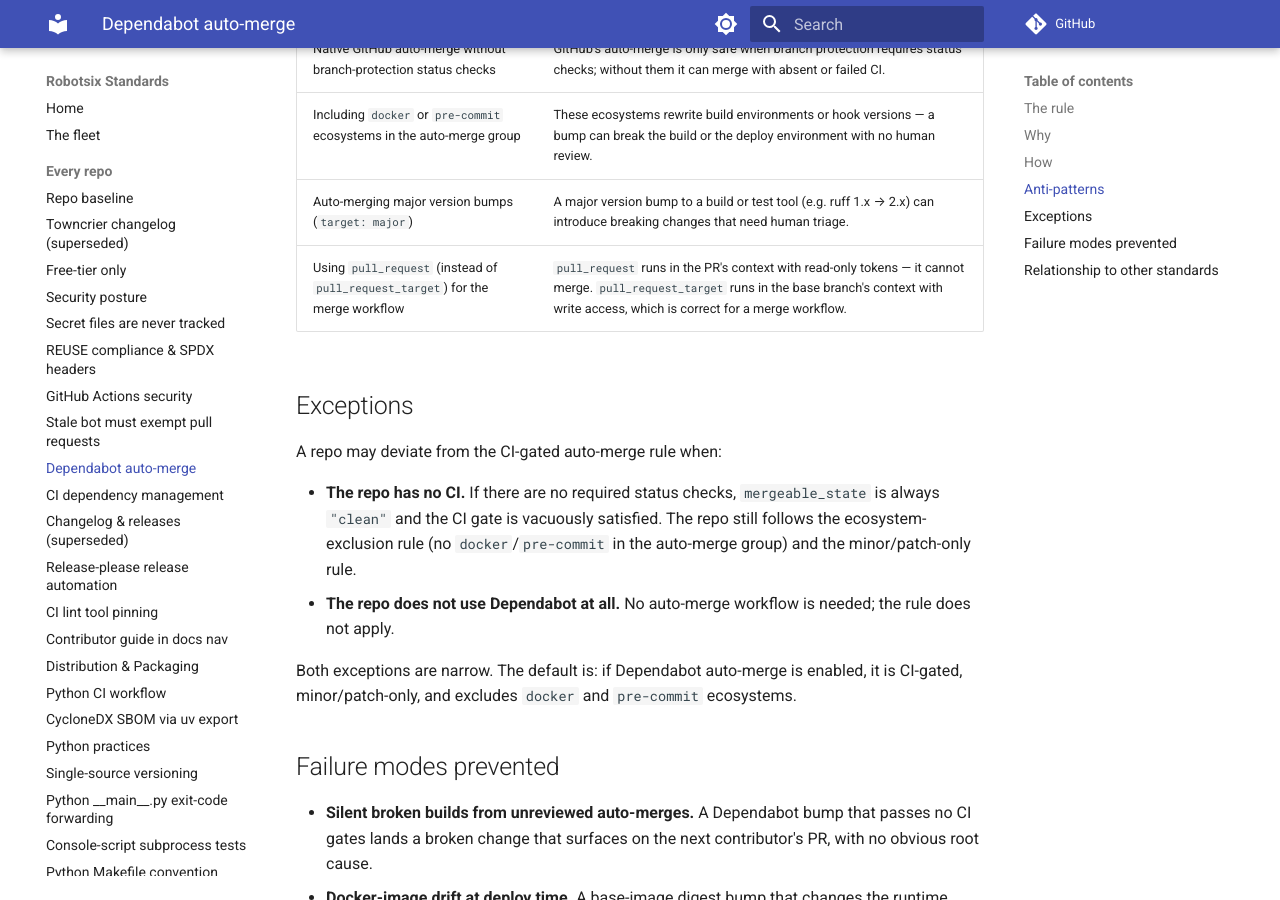
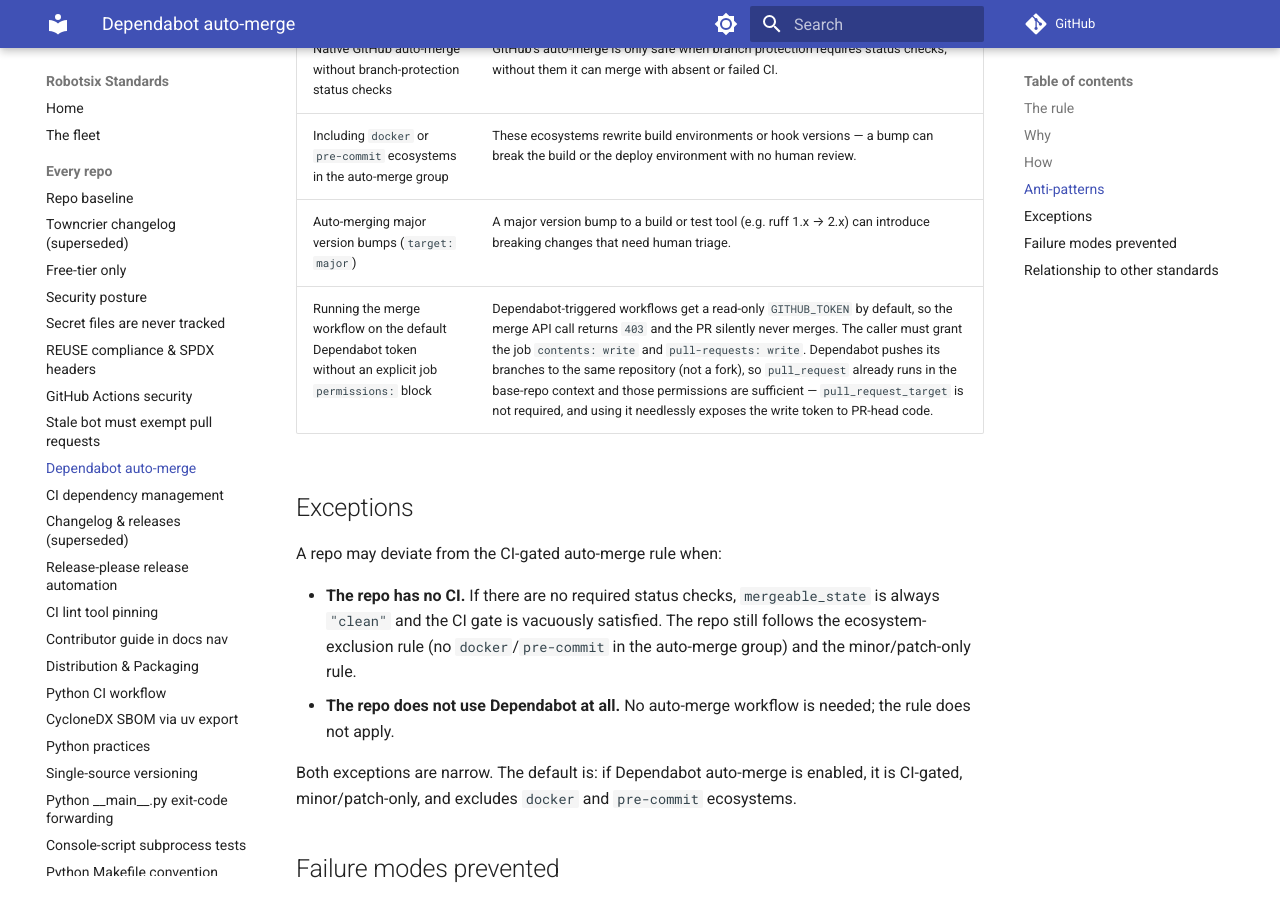
Before and after one commit to damien-robotsix/robotsix-standards, an MkDocs documentation site: the page built from docs/dependabot-auto-merge.md, in a window 1280 px wide and 900 px high, scrolled down 2202 px. Built offline with MkDocs 1.6.1 and Material for MkDocs 9.7.7, drawn with Linux system fonts in a browser that asks for light colours; comment, search, counter and statistics services are not loaded.

Commit message:
chore: DEPENDABOT-AUTO-MERGE: standard contradicts itself — canonical caller uses `on: pull_request` but the anti-pattern table forbids `pull_request` “for the merge workflow” (20260915T014157Z-dependabot-auto-merge-standard-contradic-8dbe) (#406)
Co-authored-by: robotsix-mill <mill@robotsix.local>

```diff
--- a/docs/dependabot-auto-merge.md
+++ b/docs/dependabot-auto-merge.md
@@ -94,7 +94,7 @@ Every one of these patterns is forbidden for Dependabot auto-merge:
 | Native GitHub auto-merge without branch-protection status checks | GitHub's auto-merge is only safe when branch protection requires status checks; without them it can merge with absent or failed CI. |
 | Including `docker` or `pre-commit` ecosystems in the auto-merge group | These ecosystems rewrite build environments or hook versions — a bump can break the build or the deploy environment with no human review. |
 | Auto-merging major version bumps (`target: major`) | A major version bump to a build or test tool (e.g. ruff 1.x → 2.x) can introduce breaking changes that need human triage. |
-| Using `pull_request` (instead of `pull_request_target`) for the merge workflow | `pull_request` runs in the PR's context with read-only tokens — it cannot merge. `pull_request_target` runs in the base branch's context with write access, which is correct for a merge workflow. |
+| Running the merge workflow on the default Dependabot token without an explicit job `permissions:` block | Dependabot-triggered workflows get a read-only `GITHUB_TOKEN` by default, so the merge API call returns `403` and the PR silently never merges. The caller must grant the job `contents: write` and `pull-requests: write`. Dependabot pushes its branches to the same repository (not a fork), so `pull_request` already runs in the base-repo context and those permissions are sufficient — `pull_request_target` is not required, and using it needlessly exposes the write token to PR-head code. |
 
 ## Exceptions
 
```
